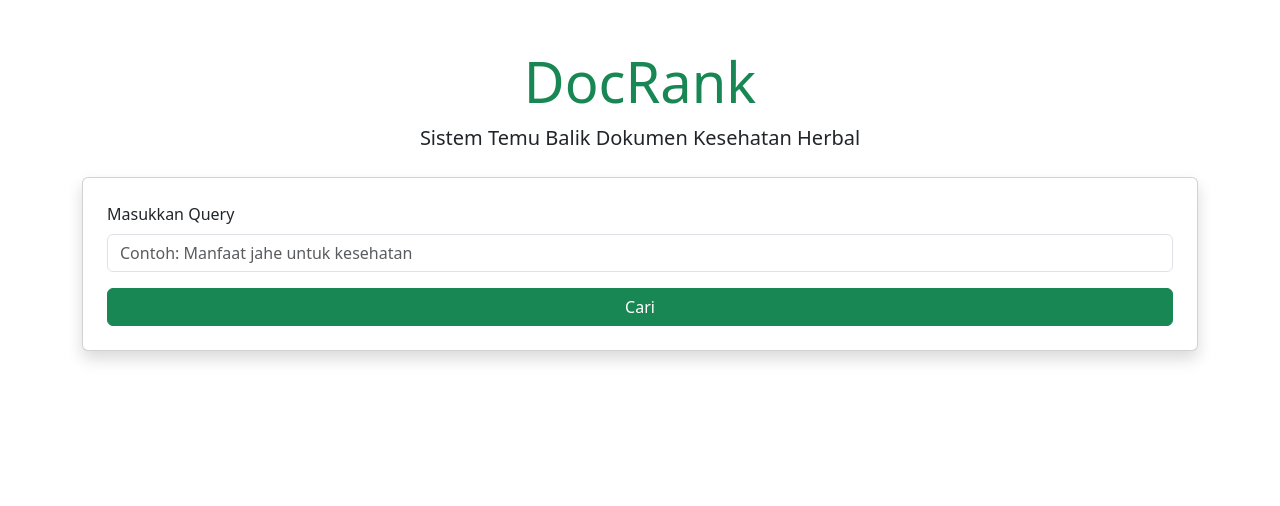
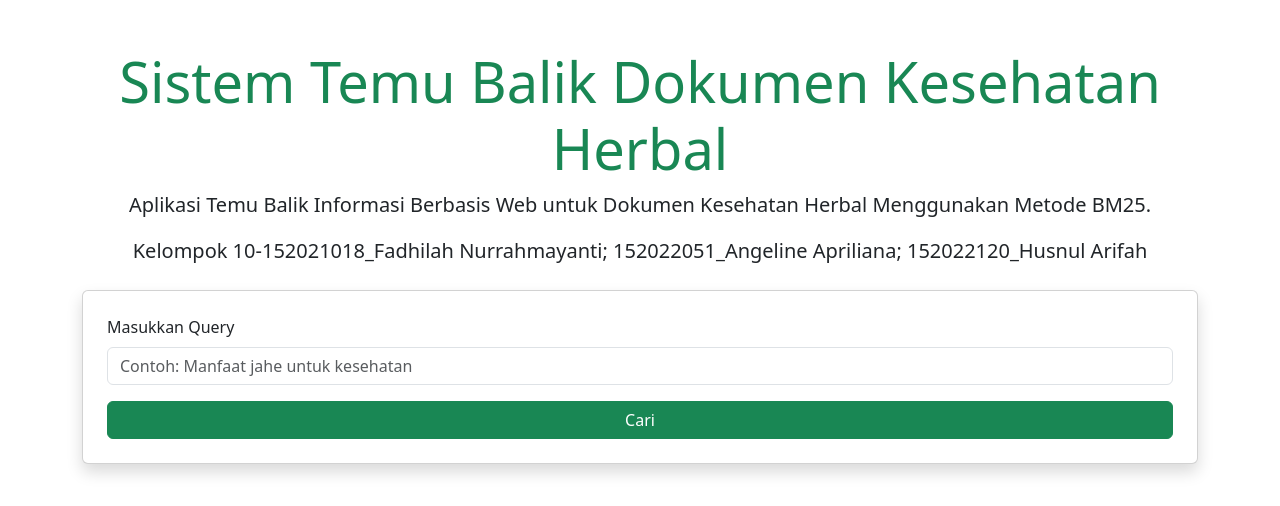
Before and after one commit to codedreamerD/UAS-IR-Project, a Flask app: page / in a window 1280 px wide. Shown: the top 506 px of the page. Run offline with Flask 3, Linux system fonts and the light colour scheme; parts of the project's set-up code (start-up, migrations or seed data) failed here and were passed over.

Commit message:
Update index.html

```diff
--- a/templates/index.html
+++ b/templates/index.html
@@ -4,13 +4,14 @@
     <meta charset="UTF-8">
     <meta name="viewport" content="width=device-width, initial-scale=1.0">
     <link href="https://cdn.jsdelivr.net/npm/bootstrap@5.3.0-alpha3/dist/css/bootstrap.min.css" rel="stylesheet">
-    <title>DocRank - Halaman Utama</title>
+    <title>Halaman Utama</title>
 </head>
 <body>
     <div class="container mt-5">
         <div class="text-center">
-            <h1 class="display-4 text-success">DocRank</h1>
-            <p class="lead">Sistem Temu Balik Dokumen Kesehatan Herbal</p>
+            <h1 class="display-4 text-success">Sistem Temu Balik Dokumen Kesehatan Herbal</h1>
+            <p class="lead">Aplikasi Temu Balik Informasi Berbasis Web untuk Dokumen Kesehatan Herbal Menggunakan Metode BM25.</p>
+            <p class="lead">Kelompok 10-152021018_Fadhilah Nurrahmayanti; 152022051_Angeline Apriliana; 152022120_Husnul Arifah</p>
         </div>
         <div class="card shadow p-4 mt-4">
             <form action="/results" method="post">
```
